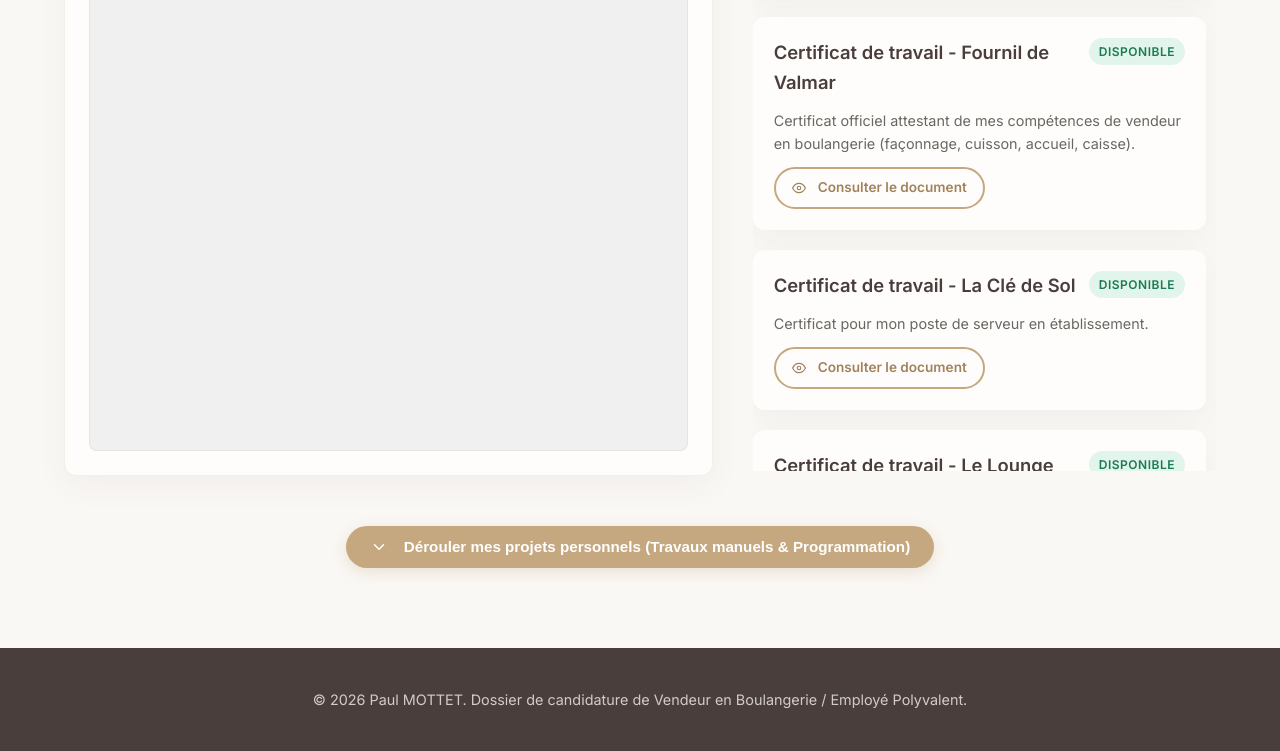
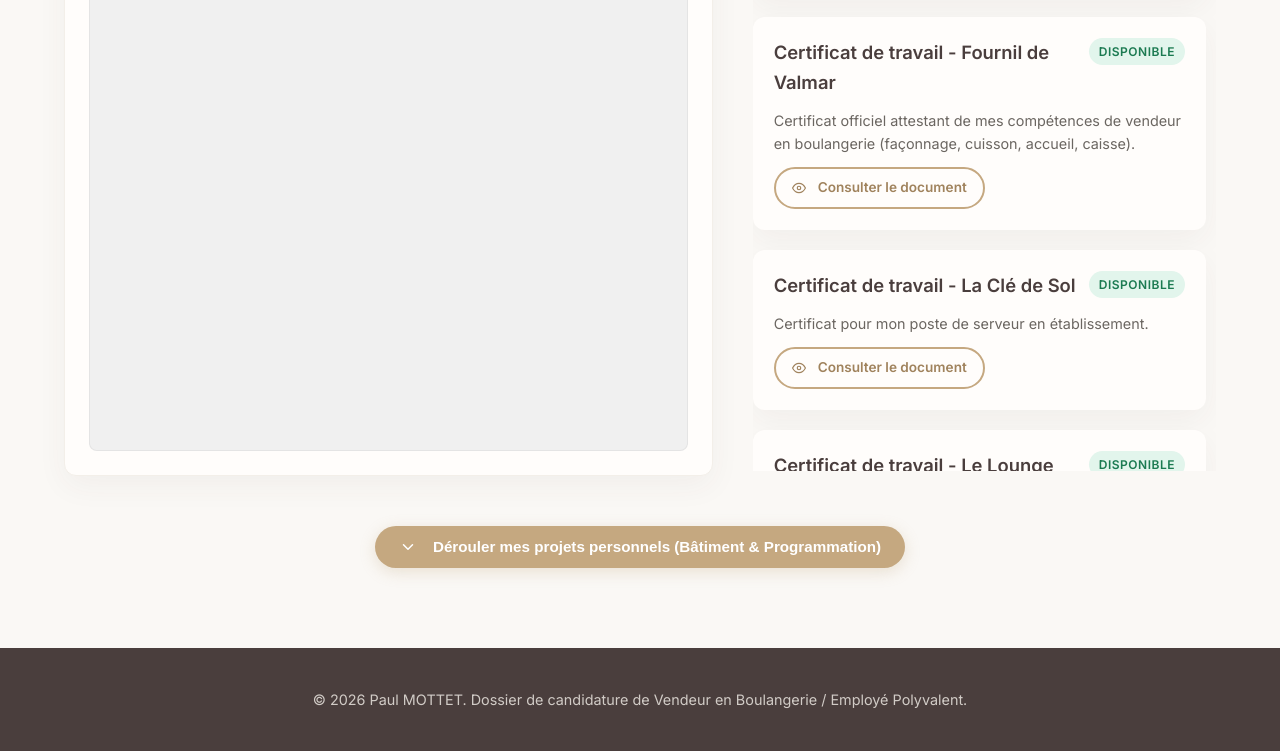
Before and after one commit to paul-mottet/candidature_boulangerie, a plain HTML site: page index.html in a window 1280 px wide. Shown: the part 826-1577 px from the top of the page. Drawn offline with Linux system fonts and the light colour scheme.

Commit message:
style(index): change 'Travaux manuels' par 'Bâtiment' dans le bouton de déroulage

```diff
--- a/index.html
+++ b/index.html
@@ -72,7 +72,7 @@
     <div style="text-align: center; margin-top: 50px;" id="personal-projects-trigger-container">
       <button id="show-personal-projects-btn" class="btn">
         <svg xmlns="http://www.w3.org/2000/svg" width="18" height="18" viewBox="0 0 24 24" fill="none" stroke="currentColor" stroke-width="2" stroke-linecap="round" stroke-linejoin="round" style="vertical-align: middle; margin-right: 8px;"><polyline points="6 9 12 15 18 9"></polyline></svg>
-        Dérouler mes projets personnels (Travaux manuels & Programmation)
+        Dérouler mes projets personnels (Bâtiment & Programmation)
       </button>
     </div>
   </section>
```
